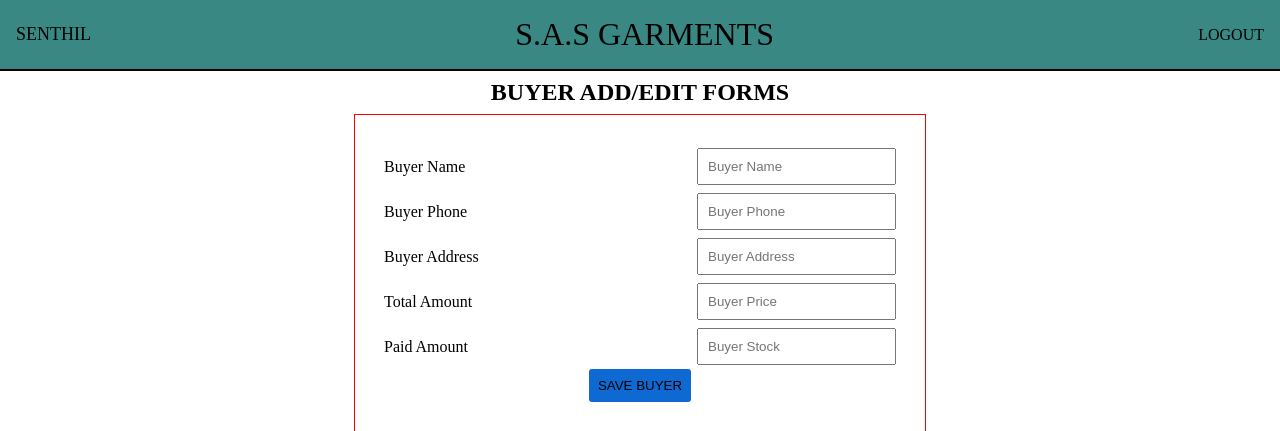
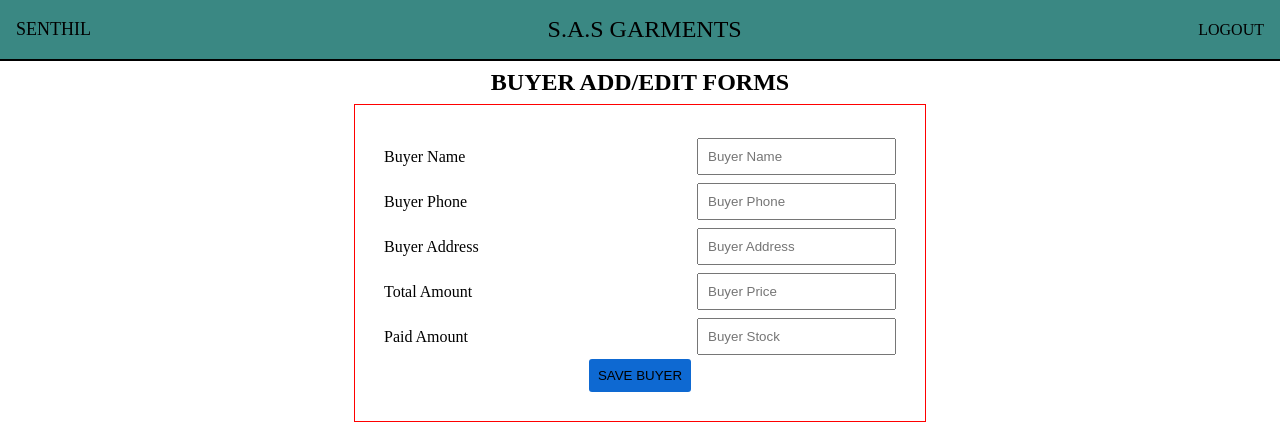
Before and after one commit to senthil22/sampath-sas, a CodeIgniter app: page /ci/index.php/dashboard/buyer in a window 1280 px wide. Shown: the top 431 px of the page. Run offline with CodeIgniter, Linux system fonts and the light colour scheme; a user stored in the database is signed in.

Commit message:
Update mystyle.css

```diff
--- a/ci/styles/mystyle.css
+++ b/ci/styles/mystyle.css
@@ -7,7 +7,7 @@ body {
     text-transform: uppercase;
     text-align: center;
     align-items: center;
-    font-size: 2em;
+    font-size: 24px;
     border-bottom: 2px solid #000000;
     display: flex;
     justify-content: space-between;
```
